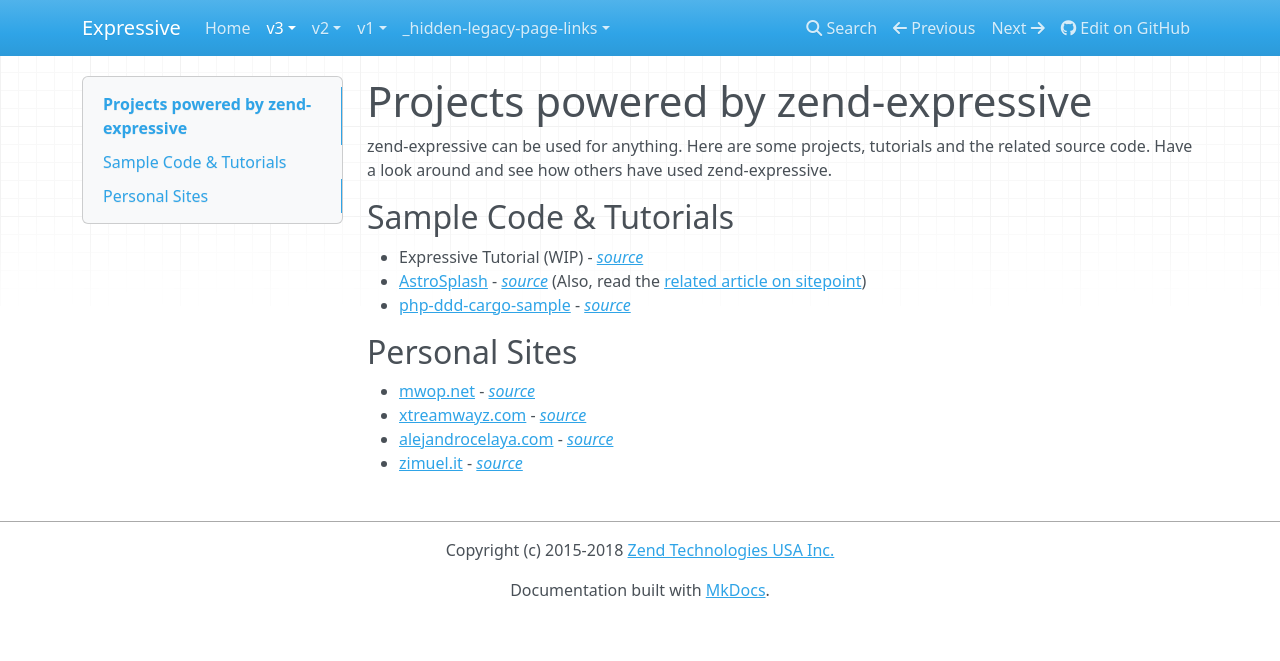
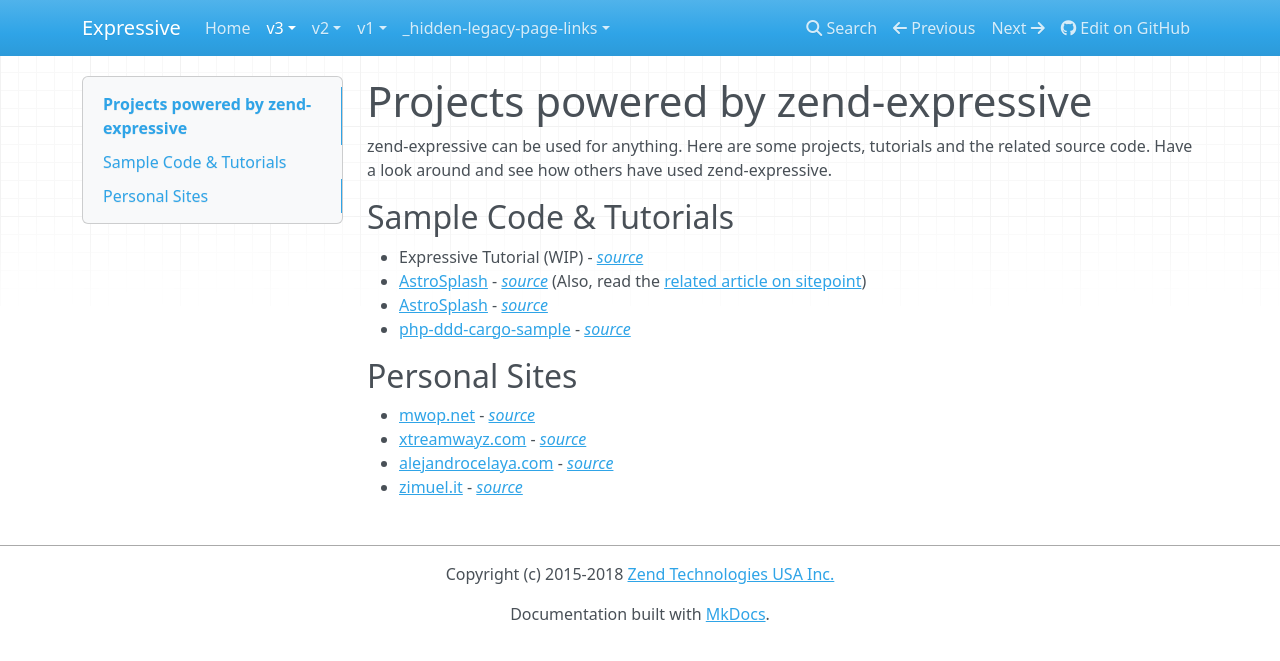
Before and after one commit to zendframework/zend-expressive, an MkDocs documentation site: the page built from docs/book/v3/reference/expressive-projects.md, in a window 1280 px wide. Shown: the top 661 px of the page. Built offline with MkDocs 1.6.1, drawn with Linux system fonts in a browser that asks for light colours; nearby versions of some CDN libraries; old or Windows-style settings are respelled for this version of MkDocs.

Commit message:
Fixes oudated link in project references

```diff
--- a/docs/book/v3/reference/expressive-projects.md
+++ b/docs/book/v3/reference/expressive-projects.md
@@ -8,6 +8,7 @@
 - Expressive Tutorial (WIP) - [*source*](https://github.com/RalfEggert/zend-expressive-tutorial)
 - [AstroSplash](http://astrosplash.com/) - [*source*](https://github.com/AndrewCarterUK/AstroSplash)
   (Also, read the [related article on sitepoint](http://www.sitepoint.com/build-nasa-photo-gallery-zend-expressive/))
+- [AstroSplash](http://www.sitepoint.com/build-nasa-photo-gallery-zend-expressive/) - [*source*](https://github.com/AndrewCarterUK/AstroSplash)
 - [php-ddd-cargo-sample](https://codeliner.github.io/php-ddd-cargo-sample/) - [*source*](https://github.com/codeliner/php-ddd-cargo-sample)
 
 ## Personal Sites
```
